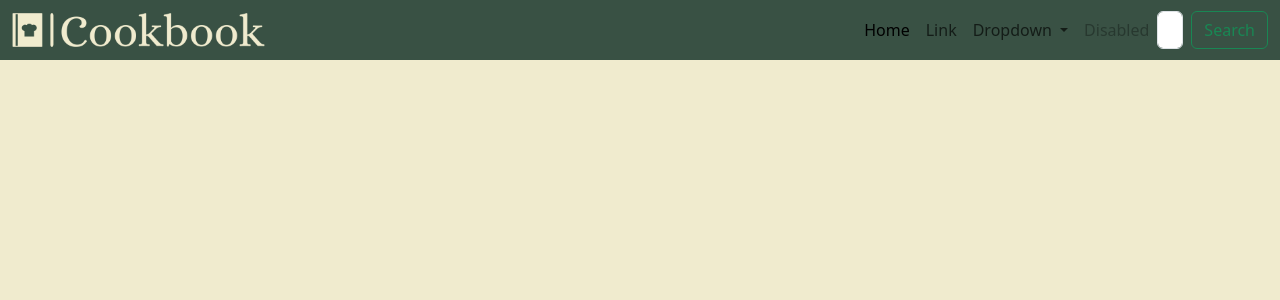
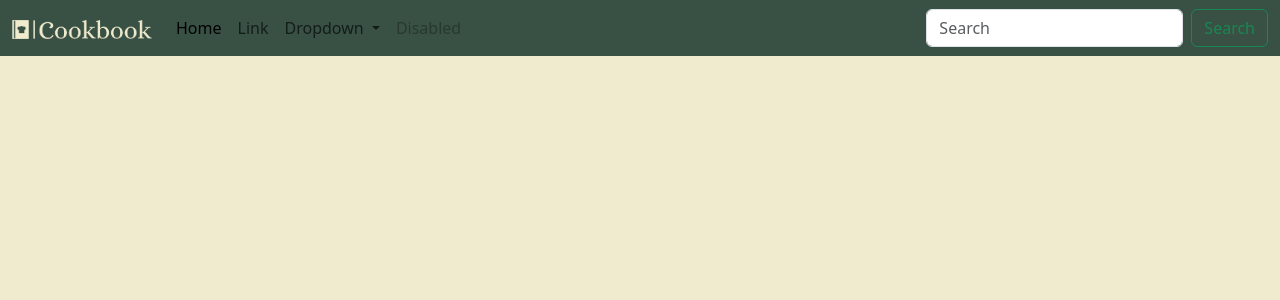
Before and after one commit to gkarountzos/cookbook-project, a PHP site: page /homepage.php in a window 1280 px wide. Shown: the top 300 px of the page. Run offline with PHP 8.4, Linux system fonts and the light colour scheme.

Commit message:
adjusted navbar

```diff
--- a/css/style.css
+++ b/css/style.css
@@ -8,16 +8,15 @@ body {
   background-color: var(--secondary);
 }
 
-.navbar-brand {
-  margin: 0;
+nav {
+  background-color: var(--maincolor);
+}
+
+.navbar {
+  align-items: center;
 }
 
 nav img {
-  width: 30%;
+  width: 140px;
   height: auto;
-  /* border-radius: 50%; */
 }
-
-nav {
-  background-color: var(--maincolor);
-}
--- a/homepage.php
+++ b/homepage.php
@@ -13,7 +13,7 @@
     <header>
         <nav class="navbar navbar-expand-lg">
             <div class="container-fluid">
-                <a class="navbar-brand" href="#"><img src="images\logo-no-background.png"></a>
+                <a class="navbar-brand" href="home.php"><img src="images/logo-no-background.png" alt="cb-logo"></a>
                 <button class="navbar-toggler" type="button" data-bs-toggle="collapse" data-bs-target="#navbarSupportedContent" aria-controls="navbarSupportedContent" aria-expanded="false" aria-label="Toggle navigation">
                     <span class="navbar-toggler-icon"></span>
                 </button>
```
